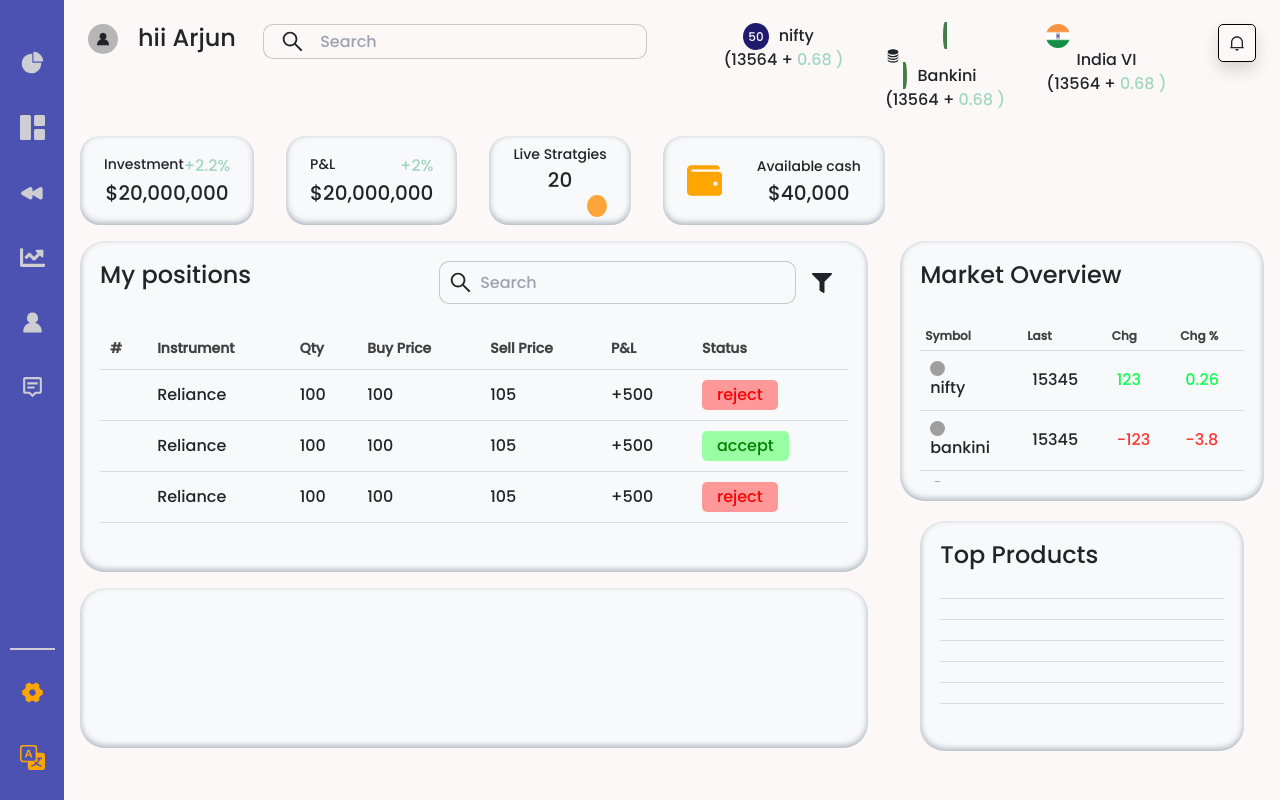
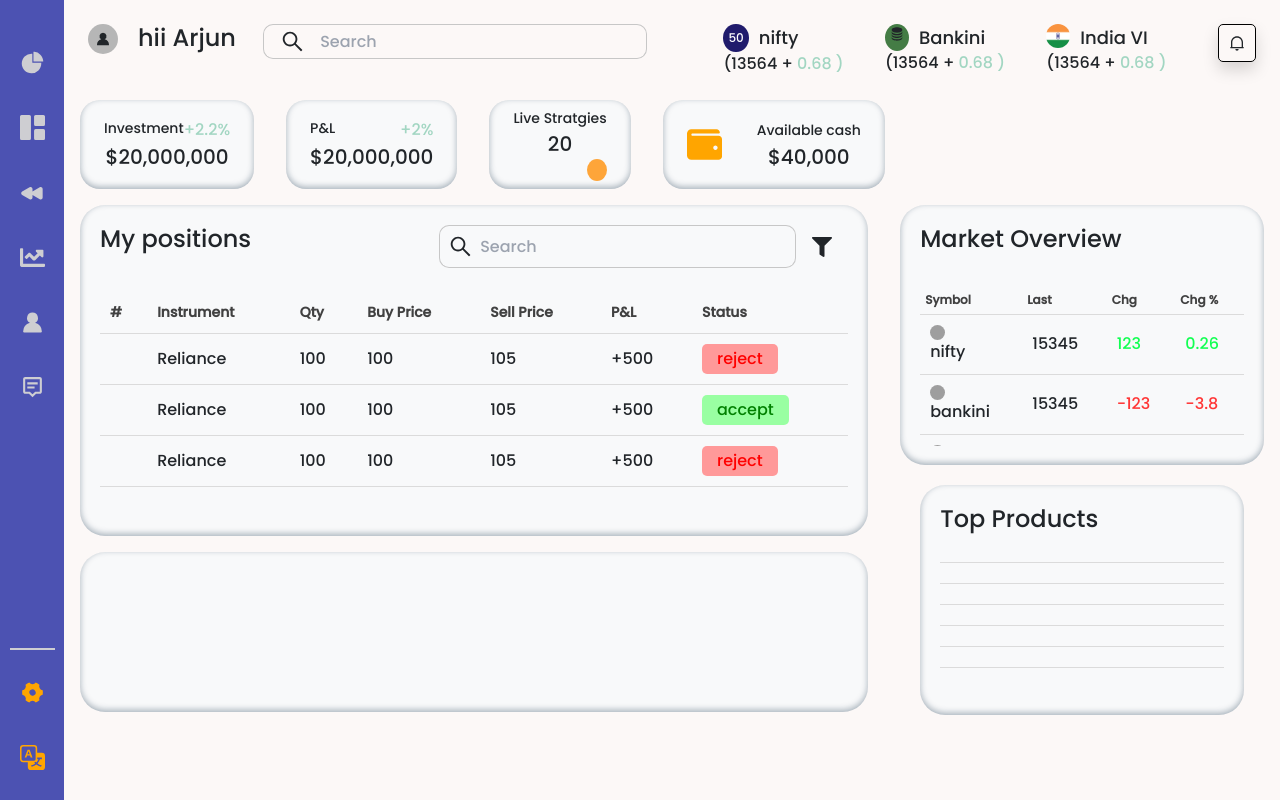
Before and after one commit to neelesh-s/AR-Quants-Dashboard, a React (Create React App) app: page / in a window 1280 px wide. Built offline with nearby package versions, Linux system fonts and the light colour scheme; grey boxes are pictures that could not be loaded; some icons are missing.

Commit message:
Navbar Alignment
Alignment issue solved:)

```diff
--- a/src/components/Navbar.jsx
+++ b/src/components/Navbar.jsx
@@ -58,9 +58,11 @@ const Navbar = () => {
                 {
                     data && data.map((item, index) => (
                         <div>
-                            <div className='icons'>
+                            {/* added d-flex here */}
+                            <div className='icons d-flex'>
                                 {index === 0 ? <span style={{ backgroundColor: "#201b6c", color: "#fff", fontSize: "12px", borderRadius: "50%", padding: "5px" }}>{item.icon}</span> : index === 1 ? <span style={{ backgroundColor: "#447c45", borderRadius: "50%", padding: "2px 4px" }}>{item.icon}</span> : index === 2 ? <span>{item.icon}</span> : ""}
-                                <span>{item.name} </span></div>
+                                {/* gave fontsize to name */}
+                                <span style={{fontSize:"18px"}}>{item.name} </span></div>
                             <div className='name'>({item.rate} + <span> {item.green} )</span></div>
                         </div>
                     ))
```
